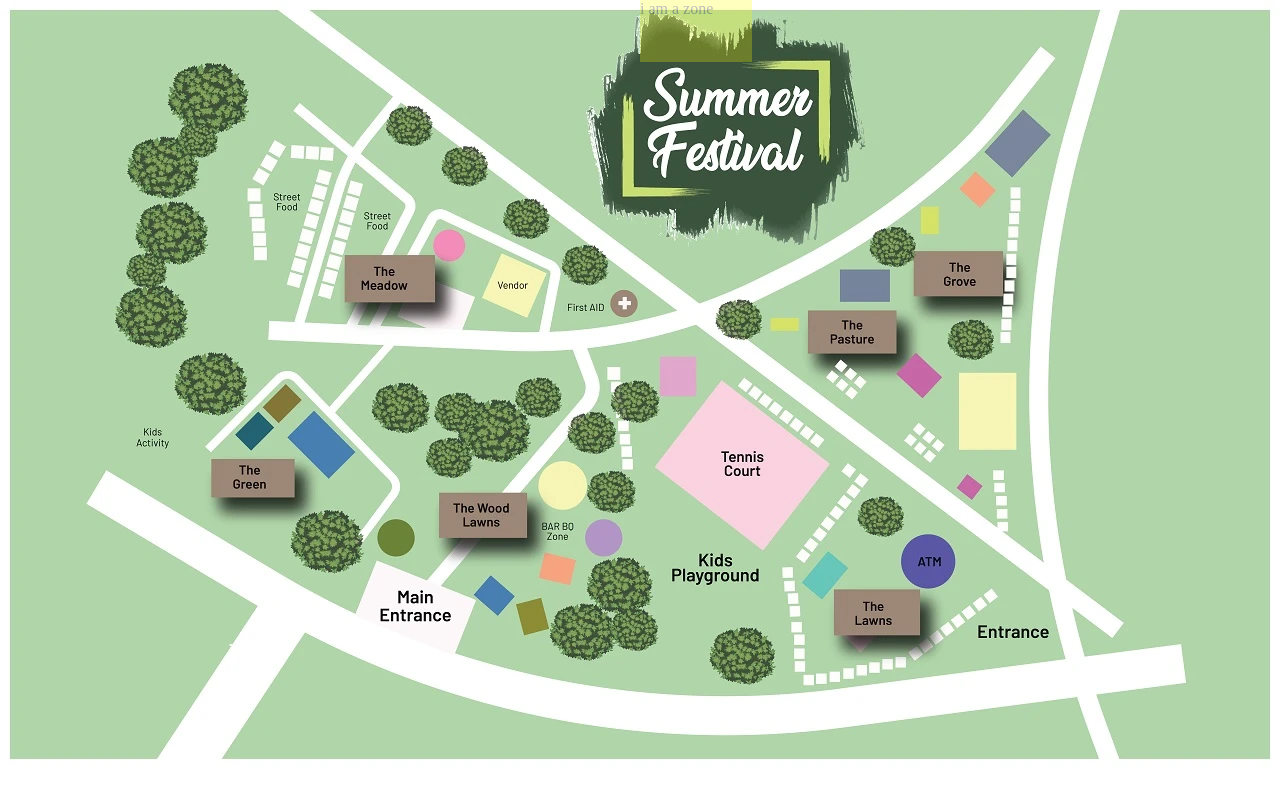
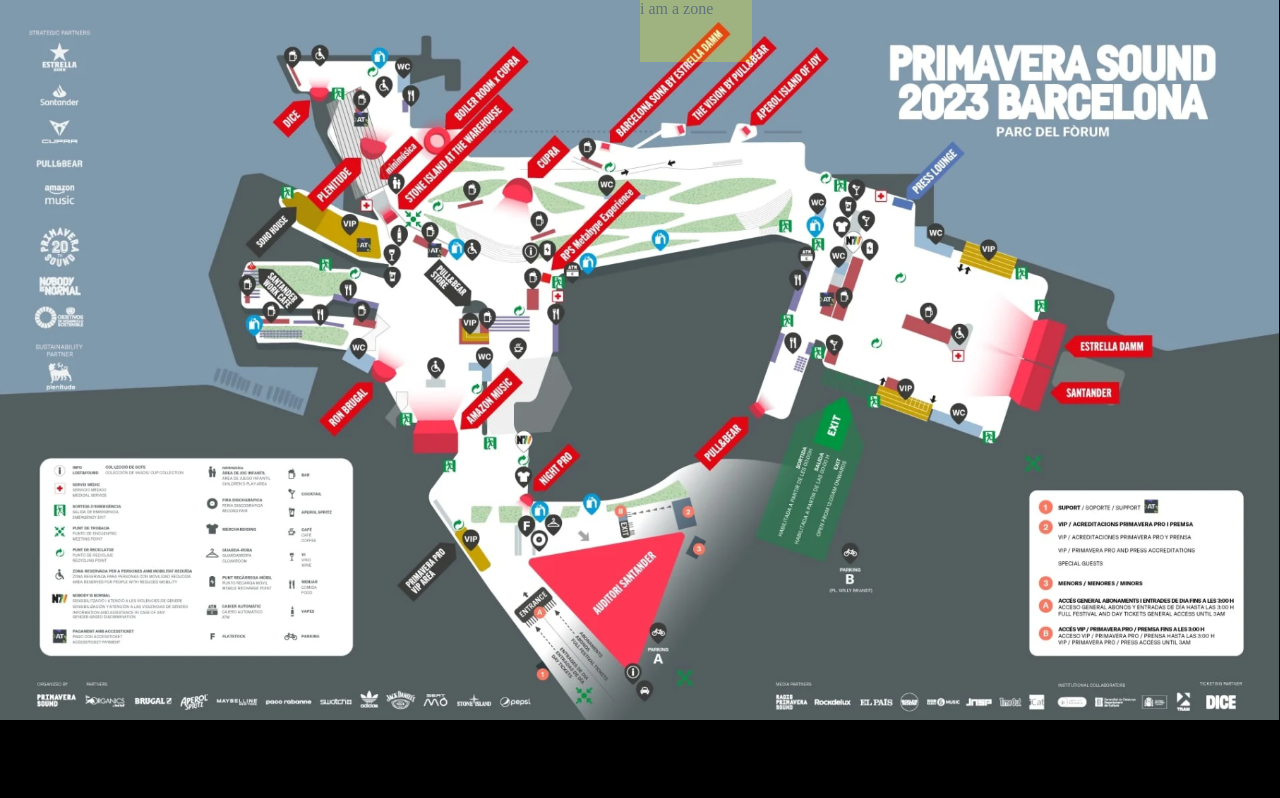
Before and after one commit to SergiAndreuVila/interactive-map, a website: page src/index.html in a window 1280 px wide. Drawn offline with Linux system fonts and the light colour scheme.

Commit message:
Add dynamic 16/9 ratio for background

```diff
--- a/package.json
+++ b/package.json
@@ -12,5 +12,8 @@
   "dependencies": {
     "assert": "^2.1.0",
     "selenium-webdriver": "^4.17.0"
+  },
+  "devDependencies": {
+    "typescript": "^5.4.5"
   }
 }
--- a/src/index.css
+++ b/src/index.css
@@ -3,18 +3,18 @@
       width: 100vw;
       margin: 0;
       padding: 0;
+      background-color: black
 }
 
 .background {
       display: block;
       position: absolute;
-      height: 100vh;
-      width: 100vw;
-      background-image:url('../assets/demo-map.png');
+      background-image:url('../assets/16-9-map.webp'); /*TODO: tenir una imatge de 16/9*/
       background-repeat: no-repeat;
-      background-size: 100%;
+      background-size: contain;
       margin: 0;
       padding: 0;
+      z-index: -1;
   }
 
   .zone {
--- a/src/index.html
+++ b/src/index.html
@@ -7,7 +7,6 @@
       <title>Document</title>
 </head>
 <body>
-      <span class="background"></span>
       <script src="index.js"></script>
 </body>
 </html>
--- a/src/index.js
+++ b/src/index.js
@@ -5,7 +5,6 @@
     const description = createDescription();
     zone.addEventListener("click", event => {
         show(description);
-        console.log("showing");
         event.stopPropagation();
     });
     document.body.appendChild(zone);
@@ -36,11 +35,30 @@
         }
         if (!shownDescription.some(it => it.contains(event.target))) {
             shownDescription.forEach(it => hide(it));
-            console.log("hiding");
         }
     });
 }
+var background;
+function setBackgroundSize() {
+    var width = window.innerWidth;
+    var height = window.innerHeight;
+    const aspectRatio = 16 / 9;
+    if (width / aspectRatio < height) {
+        background.setAttribute('style', `height:${(width / aspectRatio).toFixed(2)}px; width: 100vw;`);
+    }
+    else {
+        background.setAttribute('style', `height: 100vh; width:${(height * aspectRatio).toFixed(2)}px;`);
+    }
+}
+function createBackground() {
+    background = document.createElement("span");
+    background.classList.add("background");
+    document.body.appendChild(background);
+}
 function setup() {
+    createBackground();
+    window.addEventListener('load', setBackgroundSize);
+    window.addEventListener('resize', setBackgroundSize);
     hideAllUnfocusedDescription();
 }
 createZone();
```
Also changed, not shown: src/index.ts (+22 -0 lines), assets/16-9-map.webp (added), 1 other file.
